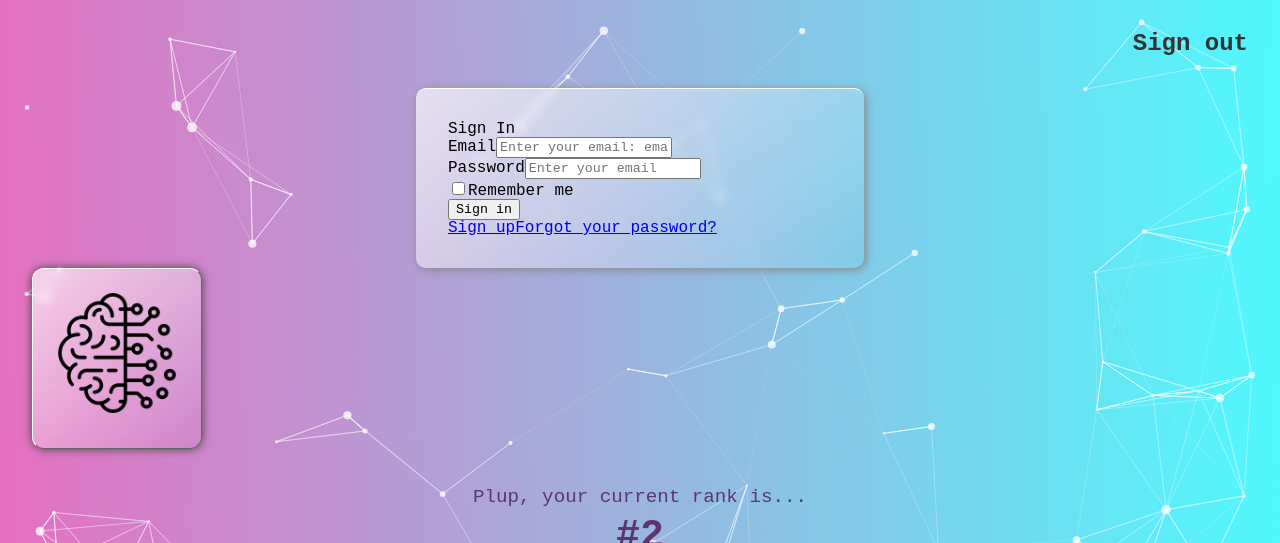
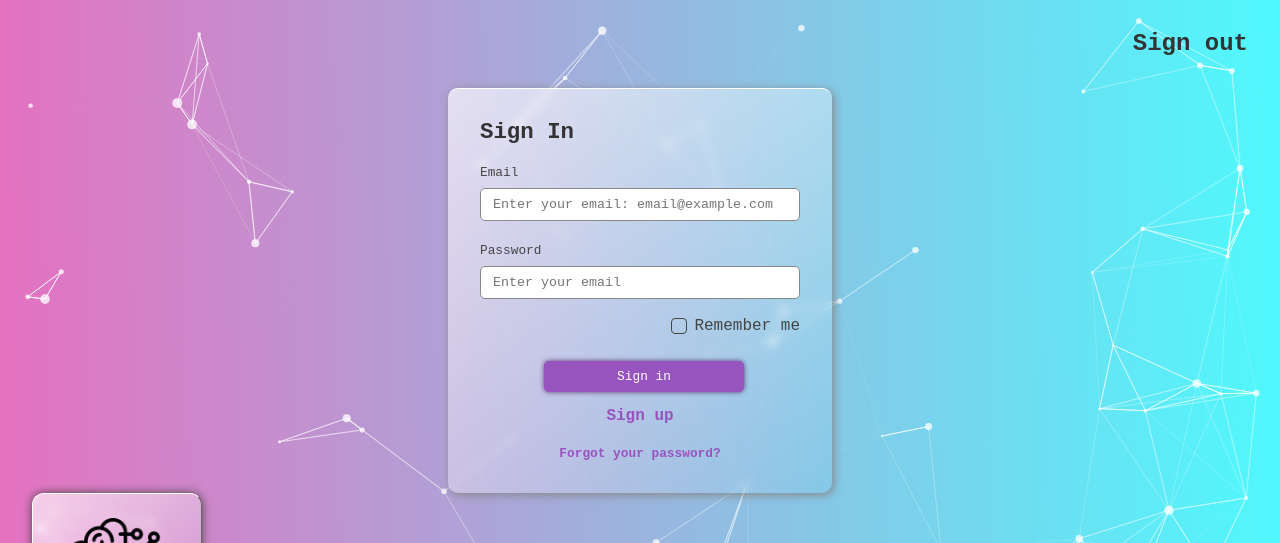
Before and after one commit to kruchelski/reckonface, a React (Create React App) app: page / in a window 1280 px wide. Shown: the top 543 px of the page. Built offline with nearby package versions, Linux system fonts and the light colour scheme; no server answers; a web font is replaced by a local one; what clarifai would draw is missing.

Commit message:
Adjust sign in form

```diff
--- a/src/components/SignIn/Signin.js
+++ b/src/components/SignIn/Signin.js
@@ -2,39 +2,54 @@ import './style.css';
 
 const SignIn = () => {
   return (
-    <section className="sign-container">
+    <section className="sign">
       <form>
         <fieldset>
-          <legend>Sign In</legend>
-          <div>
-            <label for="email">Email</label>
+          <legend className="sign__title">Sign In</legend>
+          <div className="sign__input-container">
+            <label className="sign__label" for="email">
+              Email
+            </label>
             <input
               id="email"
+              className="sign__input"
               name="email"
               type="email"
               placeholder="Enter your email: email@example.com"
             />
           </div>
-          <div>
-            <label for="password">Password</label>
+          <div className="sign__input-container">
+            <label className="sign__label" for="password">
+              Password
+            </label>
             <input
               id="password"
+              className="sign__input"
               name="password"
               type="password"
               placeholder="Enter your email"
             />
           </div>
-          <label>
-            <input type="checkbox" id="remember-me" name="remember-me" />
-            Remember me
+          <label className="sign__checkbox-label">
+            <input
+              type="checkbox"
+              id="remember-me"
+              name="remember-me"
+              className="sign__checkbox"
+            />
+            <span>Remember me</span>
           </label>
         </fieldset>
-        <div>
-          <input type="submit" value="Sign in" />
+        <div className="sign__button-container">
+          <input className="sign__button" type="submit" value="Sign in" />
         </div>
-        <div>
-          <a href="#">Sign up</a>
-          <a href="#">Forgot your password?</a>
+        <div className="sign__links-container">
+          <a className="sign__link" href="#">
+            Sign up
+          </a>
+          <a className="sign__link" href="#">
+            Forgot your password?
+          </a>
         </div>
       </form>
     </section>
--- a/src/components/SignIn/style.css
+++ b/src/components/SignIn/style.css
@@ -1,7 +1,7 @@
-.sign-container {
+.sign {
   box-sizing: border-box;
-  width: 35%;
-  min-width: 400px;
+  width: 30%;
+  min-width: 300px;
   margin: 0 auto;
   display: flex;
   flex-direction: column;
@@ -13,4 +13,159 @@
   backdrop-filter: blur(5px);
   box-shadow: 2px 2px 10px var(--gray-5);
   border-top: 1px solid var(--white);
+  color: var(--gray-2);
 }
+
+.sign__title {
+  font-weight: bold;
+  font-size: 1.4rem;
+}
+
+.sign__input-container {
+  box-sizing: border-box;
+  width: 100%;
+  display: flex;
+  flex-direction: column;
+  margin-top: 1.5rem;
+}
+
+.sign__input-container:not(:first-child) {
+  margin-bottom: 1rem;
+}
+
+.sign__label {
+  color: var(--gray-3);
+  font-size: 0.8rem;
+}
+
+.sign__input {
+  margin-top: 0.5rem;
+  box-sizing: border-box;
+  padding: 0.5rem 0.75rem;
+  border-radius: 5px;
+  border: 1px solid var(--gray-5);
+  box-sizing: border-box;
+}
+
+.sign__input:focus {
+  outline: 2px solid var(--primary);
+  border: 1px solid var(--primary);
+}
+
+.sign__checkbox-label {
+  color: var(--gray-3);
+  display: flex;
+  justify-content: flex-end;
+  align-items: center;
+}
+
+.sign__checkbox-label span {
+  margin-left: 0.25rem;
+}
+
+.sign__checkbox {
+  box-sizing: border-box;
+  width: 1rem;
+  height: 1rem;
+  border: 1px solid var(--gray-3);
+  border-radius: 4px;
+  transition: box-shadow 0.3s;
+  background: transparent;
+  cursor: pointer;
+  appearance: none;
+  -webkit-appearance: none;
+}
+
+.sign__checkbox:focus {
+  outline: 2px solid var(--primary);
+  border: 1px solid var(--primary);
+}
+
+.sign__checkbox:checked {
+  box-shadow: inset 0 0 0 0.3rem var(--primary);
+}
+
+.sign__button-container {
+  display: flex;
+  justify-content: center;
+  align-items: center;
+  margin-top: 1.5rem;
+}
+
+.sign__button {
+  box-sizing: border-box;
+  background-color: var(--primary);
+  border-radius: 5px;
+  border: none;
+  padding: 0.5rem 0rem;
+  text-align: center;
+  transition: all 200ms;
+  margin-left: 0.5rem;
+  color: var(--white);
+  box-shadow: 0 0 5px var(--primary-dark);
+  cursor: pointer;
+  font-size: 0.8rem;
+  text-align: center;
+  min-width: 100px;
+  width: 100%;
+  max-width: 200px;
+}
+
+.sign__button:focus {
+  transform: scale(1.05);
+  background-color: var(--primary-light);
+  outline: 2px solid var(--primary);
+}
+
+.sign__button:hover {
+  transform: scale(1.05);
+  background-color: var(--primary-light);
+}
+
+.sign__button:active {
+  transform: scale(0.99);
+  box-shadow: none;
+  background-color: var(--primary-dark);
+}
+
+.sign__links-container {
+  display: flex;
+  flex-direction: column;
+  align-items: center;
+  margin-top: 1rem;
+}
+
+.sign__link {
+  color: var(--primary);
+  text-decoration: none;
+  transition: all 150ms;
+  font-weight: bold;
+}
+
+.sign__link:hover {
+  text-decoration: underline;
+}
+
+.sign__link:visited {
+  color: var(--primary-dark);
+}
+
+.sign__link:not(:first-child) {
+  margin-top: 1.5rem;
+  font-size: 0.8rem;
+}
+
+@media only screen and (max-width: 480px) {
+  .sign {
+    width: 90%;
+    padding: 1.2rem 0.8rem;
+  }
+
+  .sign__title {
+    font-size: 1.2rem;
+  }
+
+  .sign__button {
+    max-width: 100%;
+  }
+}
```
